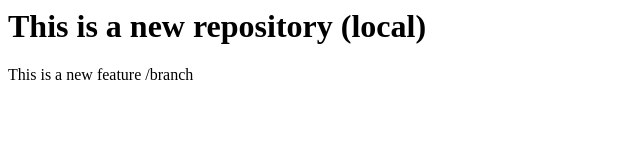
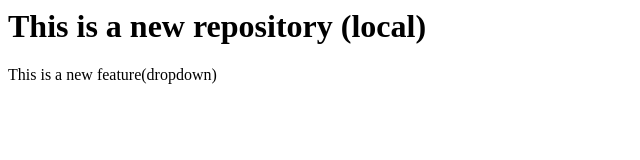
Before and after one commit to imgaurav1491/localRepo, a plain HTML site: page index.html in a window 1280 px wide. Shown: the full height of the page, 0-640 px from the left. Drawn offline with Linux system fonts and the light colour scheme.

```diff
--- a/index.html
+++ b/index.html
@@ -1,2 +1,2 @@
 <h1>This is a new repository (local)</h1>
-<p> This is a new feature /branch</p>
+<p> This is a new feature(dropdown)</p>
```
